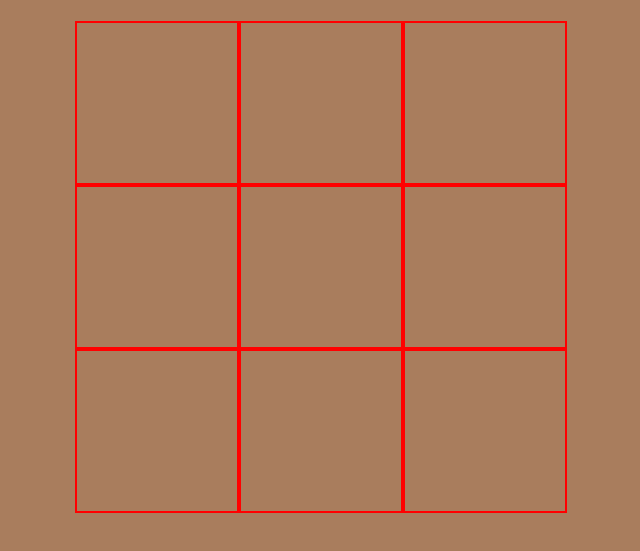
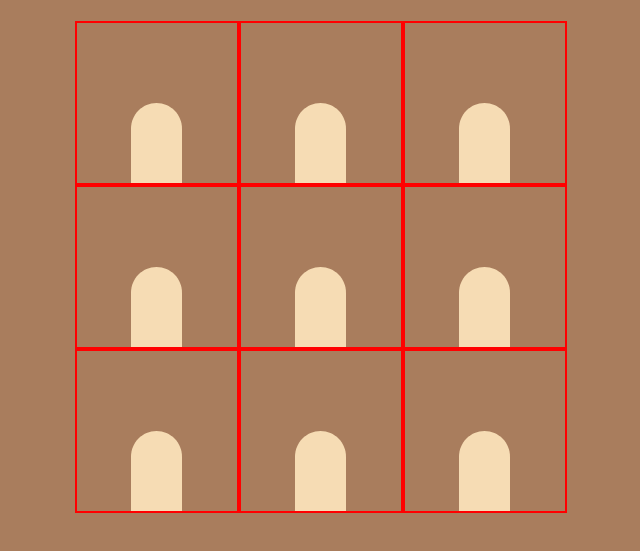
Before and after one commit to RhodesPeter/whack-a-mole-react, a React app: page / in a window 1280 px wide. Shown: the part 161-712 px from the top of the page, without its empty margins (319-959 px from the left). Built offline with nearby package versions, Linux system fonts and the light colour scheme.

Commit message:
Add moles to DOM!

```diff
--- a/src/App.css
+++ b/src/App.css
@@ -30,4 +30,14 @@ body {
   border: 2px solid red;
   width: 25%;
   height: 20vh;
+  overflow: hidden;
 }
+
+.game__mole {
+  background: url(../public/assets/mole.svg);
+  background-repeat: no-repeat;
+  background-position: center;
+  height: 100%;
+  transform: translate(0, 50%);
+  transition: all 0.4s;
+}
--- a/src/components/App.js
+++ b/src/components/App.js
@@ -1,34 +1,56 @@
 import React, { Component } from 'react';
-// import logo from '../logo.svg';
 import '../App.css';
 
+
 class App extends Component {
+
+  constructor(){
+    super();
+    this.displayMoles();
+  }
+
+  displayMoles(){
+    const moles = document.querySelectorAll('.game__mole');
+    const game = document.getElementsByTagName('div');
+    const mole = document.getElementsByClassName('.game__mole')[0];
+    console.log(moles, game, mole);
+    return Math.floor(Math.random() * moles.length + 1);
+  }
+
   render() {
     return (
       <div className="main-container">
         <div className="game">
           <h1 className="game__title">WHACK-A-MOLE</h1>
-          <div className="game__hole"></div>
-          <div className="game__hole"></div>
-          <div className="game__hole"></div>
-          <div className="game__hole"></div>
-          <div className="game__hole"></div>
-          <div className="game__hole"></div>
-          <div className="game__hole"></div>
-          <div className="game__hole"></div>
-          <div className="game__hole"></div>
+          <div className="game__hole">
+            <div className="game__mole"></div>
+          </div>
+          <div className="game__hole">
+            <div className="game__mole"></div>
+          </div>
+          <div className="game__hole">
+            <div className="game__mole"></div>
+          </div>
+          <div className="game__hole">
+            <div className="game__mole"></div>
+          </div>
+          <div className="game__hole">
+            <div className="game__mole"></div>
+          </div>
+          <div className="game__hole">
+            <div className="game__mole"></div>
+          </div>
+          <div className="game__hole">
+            <div className="game__mole"></div>
+          </div>
+          <div className="game__hole">
+            <div className="game__mole"></div>
+          </div>
+          <div className="game__hole">
+            <div className="game__mole"></div>
+          </div>
         </div>
       </div>
-
-      // <div className="App">
-      //   <div className="App-header">
-      //     <img src={logo} className="App-logo" alt="logo" />
-      //     <h2>Welcome to React</h2>
-      //   </div>
-      //   <p className="App-intro">
-      //     To get started, edit <code>src/App.js</code> and save to reload.
-      //   </p>
-      // </div>
     );
   }
 }
```
Also changed, not shown: public/assets/mole.svg (added), src/logo.svg (deleted).
